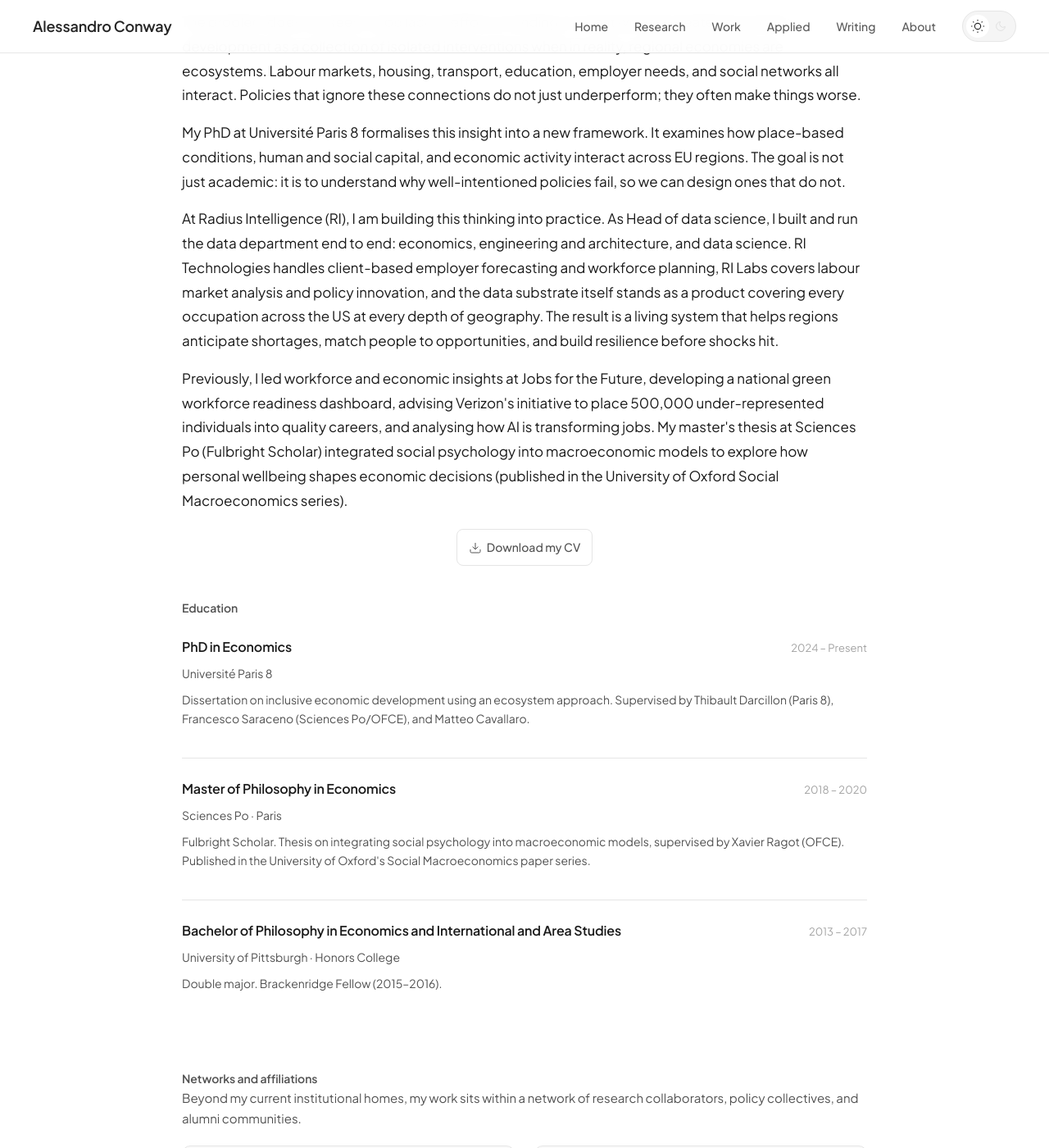
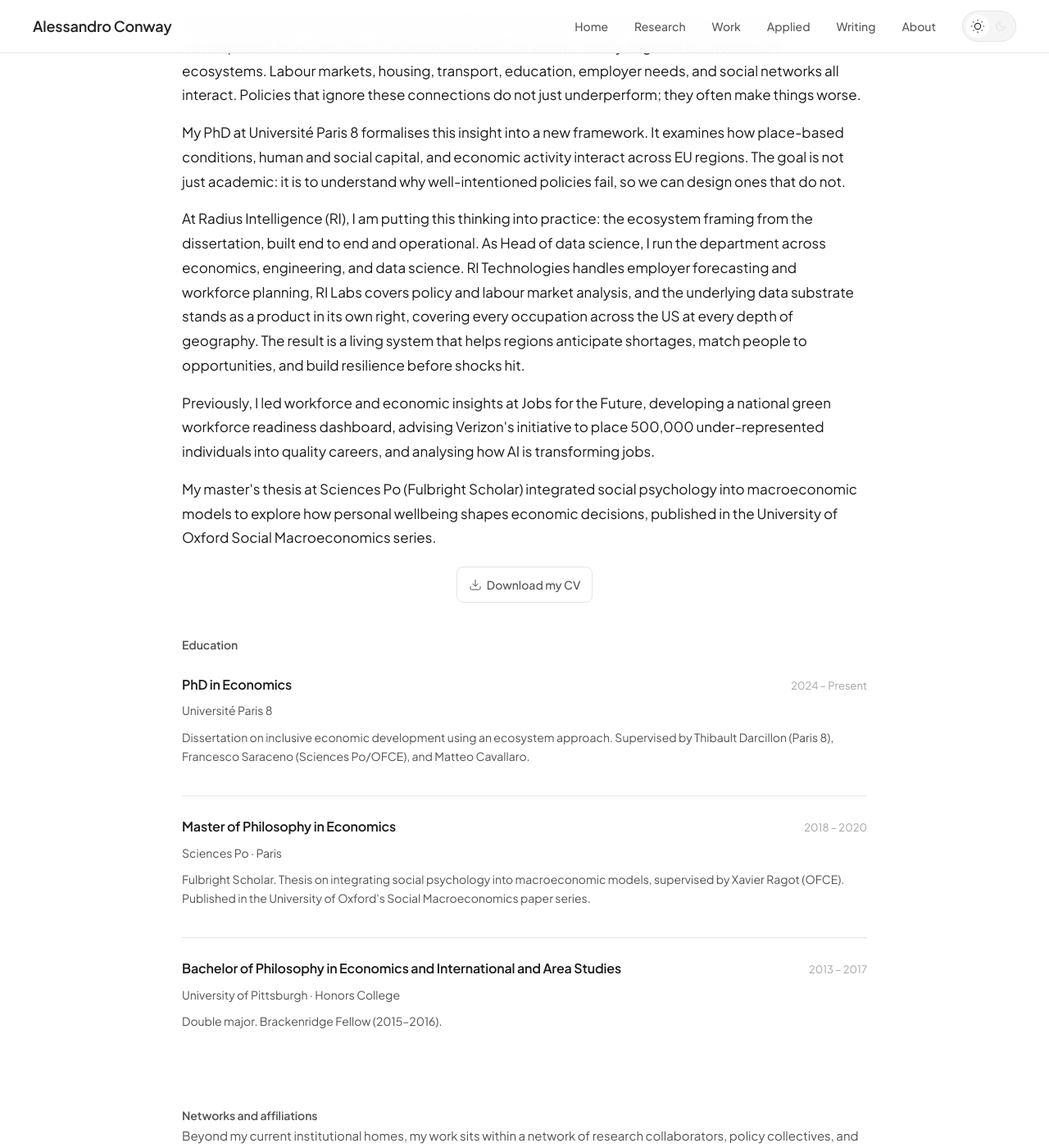
Before and after one commit to conway1521/conway1521.github.io, a Jekyll site: the page built from about.html, in a window 1280 px wide and 1400 px high, scrolled down 297 px. Shown: the whole window at 82% size. Built offline with Jekyll 4.4.1, drawn with Linux system fonts in a browser that asks for light colours; some of the changed text lies outside the part shown.

Commit message:
Polish: tighten home About, group Networks, trim Skills Blueprint abstract (#25)
* Polish: tighten home About, split JFF/Sciences Po, group Networks, trim Skills Blueprint, add affiliations-group styles

* css: add affiliations-group styles for Networks subheadings

```diff
--- a/about.html
+++ b/about.html
@@ -11,8 +11,9 @@
     <p>Regional development policy is not working. Despite decades of investment, inequality persists and the communities most in need are often left further behind. My work asks why and builds what comes next.</p>
     <p>The problem does not seem to be lack of effort or funding. It is that we have treated economic development as a collection of isolated interventions when in reality, regional economies are ecosystems. Labour markets, housing, transport, education, employer needs, and social networks all interact. Policies that ignore these connections do not just underperform; they often make things worse.</p>
     <p>My PhD at Université Paris 8 formalises this insight into a new framework. It examines how place-based conditions, human and social capital, and economic activity interact across EU regions. The goal is not just academic: it is to understand why well-intentioned policies fail, so we can design ones that do not.</p>
-    <p>At Radius Intelligence (RI), I am building this thinking into practice. As Head of data science, I built and run the data department end to end: economics, engineering and architecture, and data science. RI Technologies handles client-based employer forecasting and workforce planning, RI Labs covers labour market analysis and policy innovation, and the data substrate itself stands as a product covering every occupation across the US at every depth of geography. The result is a living system that helps regions anticipate shortages, match people to opportunities, and build resilience before shocks hit.</p>
-    <p>Previously, I led workforce and economic insights at Jobs for the Future, developing a national green workforce readiness dashboard, advising Verizon's initiative to place 500,000 under-represented individuals into quality careers, and analysing how AI is transforming jobs. My master's thesis at Sciences Po (Fulbright Scholar) integrated social psychology into macroeconomic models to explore how personal wellbeing shapes economic decisions (published in the University of Oxford Social Macroeconomics series).</p>
+    <p>At Radius Intelligence (RI), I am putting this thinking into practice: the ecosystem framing from the dissertation, built end to end and operational. As Head of data science, I run the department across economics, engineering, and data science. RI Technologies handles employer forecasting and workforce planning, RI Labs covers policy and labour market analysis, and the underlying data substrate stands as a product in its own right, covering every occupation across the US at every depth of geography. The result is a living system that helps regions anticipate shortages, match people to opportunities, and build resilience before shocks hit.</p>
+    <p>Previously, I led workforce and economic insights at Jobs for the Future, developing a national green workforce readiness dashboard, advising Verizon's initiative to place 500,000 under-represented individuals into quality careers, and analysing how AI is transforming jobs.</p>
+    <p>My master's thesis at Sciences Po (Fulbright Scholar) integrated social psychology into macroeconomic models to explore how personal wellbeing shapes economic decisions, published in the University of Oxford Social Macroeconomics series.</p>
 </section>
 
 <div style="margin-bottom: 40px; text-align: center;">
@@ -56,6 +57,8 @@
 <section class="section">
     <h2 class="section-title">Networks and affiliations</h2>
     <p style="color: var(--text-secondary); font-size: 15px; line-height: 1.7; margin-bottom: 20px;">Beyond my current institutional homes, my work sits within a network of research collaborators, policy collectives, and alumni communities.</p>
+    <div class="affiliations-group">
+        <h3 class="affiliations-group-title">Research collaborators</h3>
         <ul class="affiliations-list">
             <li>
                 <strong>Banque de France · Stanford University</strong>
@@ -69,10 +72,22 @@
                 <strong>University of Oxford</strong>
                 <span>Social Macroeconomics Working Paper Series, where my master's thesis was published.</span>
             </li>
+        </ul>
+    </div>
+
+    <div class="affiliations-group">
+        <h3 class="affiliations-group-title">Policy collectives</h3>
+        <ul class="affiliations-list">
             <li>
                 <strong>Global Solutions Initiative</strong>
                 <span>G20 and G7 think-tank collaborative on multidimensional wellbeing and economic policy reform.</span>
             </li>
+        </ul>
+    </div>
+
+    <div class="affiliations-group">
+        <h3 class="affiliations-group-title">Alumni and teaching communities</h3>
+        <ul class="affiliations-list">
             <li>
                 <strong>Jobs for the Future (JFF)</strong>
                 <span>Alumna network and continuing collaboration on workforce, AI, and green-economy research.</span>
@@ -86,6 +101,7 @@
                 <span>Teaching affiliations through external grading and exchange-programme instruction.</span>
             </li>
         </ul>
+    </div>
 </section>
 
 <section class="section">
--- a/assets/css/main.css
+++ b/assets/css/main.css
@@ -290,6 +290,9 @@
 .affiliations-list li:hover { border-color: var(--text-tertiary); }
 .affiliations-list li strong { display: block; font-size: 14px; font-weight: 600; color: var(--text-primary); margin-bottom: 4px; letter-spacing: -0.005em; }
 .affiliations-list li span { display: block; font-size: 13px; color: var(--text-secondary); line-height: 1.55; }
+.affiliations-group { margin-bottom: 28px; }
+.affiliations-group:last-child { margin-bottom: 0; }
+.affiliations-group-title { font-size: 11px; font-weight: 600; text-transform: uppercase; letter-spacing: 0.08em; color: var(--text-tertiary); margin-bottom: 12px; }
 
 /* FOOTER */
 footer { border-top: 1px solid var(--border); padding: 48px 24px; background: var(--bg-secondary); transition: background 0.4s ease, border-color 0.4s ease; }
--- a/index.html
+++ b/index.html
@@ -35,7 +35,7 @@
 </section>
 
 <section class="about">
-    <p>I study how labour markets function and fail, with a focus on workforce dynamics and regional economic development. My research combines macroeconomic modelling, economic geography, and inequality to inform policy decisions. At Radius Intelligence (RI), I built and run the data department. The platform reconciles the full set of labour market inputs into one occupational backbone, covering every occupation across the US at every depth of geography. RI Technologies handles client-based employer forecasting and workforce planning, RI Labs covers labour market analysis and policy innovation, and the data substrate itself stands as a product.</p>
+    <p>I study how labour markets function and fail, with a focus on workforce dynamics and regional economic development. My research combines macroeconomic modelling, economic geography, and inequality to inform policy decisions. At Radius Intelligence (RI), I built and run the data department end to end, taking the ecosystem framing from the dissertation into practice.</p>
     <p>My PhD develops a novel framework conceptualising regional economies as ecosystems where economic, social, and place-based factors interact in ways traditional models miss. This work bridges modern academic pursuits with the experience from field practitioners.</p>
     <p><strong>Interests:</strong> future of work; local and regional economic development; wellbeing</p>
 </section>
--- a/research.html
+++ b/research.html
@@ -83,7 +83,7 @@
             <span class="paper-venue">Companion to the Skills Blueprint product line at Radius Intelligence</span>
         </div>
         <h3 class="paper-title">Measuring labour market resilience and AI exposure: a calibrated task-skill framework</h3>
-        <p class="paper-abstract">Reframes the labour market at the task level: tasks are where supply meets demand, with capital (AI included) substituting for labour at the task level. A nested CES production function spans industry output, task composition, the labour and capital aggregation that produces each task, and the skills aggregation that makes up labour. The same engine reads top-down (industry shock to tasks to labour to skills) and bottom-up (skills to roles to tasks to output). Resilience emerges as a measurable economic quantity: a skill is exposed if it is heavily used in tasks that are large in output and becoming more capital-intensive. Every parameter is calibrated rather than estimated, traced to accepted sources in the task and skills literature (Autor-Levy-Murnane 2003, Acemoglu-Autor 2011, Acemoglu-Restrepo, Sato 1967, Arrow-Chenery-Minhas-Solow 1961, Card 2009, Alabdulkareem et al. 2018, Moro et al. 2021). The paper operationalises what the literature agrees on rather than contesting it.</p>
+        <p class="paper-abstract">Reframes the labour market at the task level: tasks are where supply meets demand, with capital (AI included) substituting for labour. A nested CES production function spans industry output, task composition, labour and capital aggregation, and the skills aggregation that makes up labour. The same engine reads top-down (industry shock to tasks to labour to skills) and bottom-up (skills to roles to tasks to output). Resilience emerges as a measurable quantity: a skill is exposed when it is heavily used in tasks that are large in output and becoming more capital-intensive. Every parameter is calibrated to accepted sources in the task and skills literature rather than re-estimated; the paper operationalises what the literature agrees on rather than contesting it.</p>
     </article>
 </section>
 
```
Lines whose indentation alone changed are shown as unchanged.
